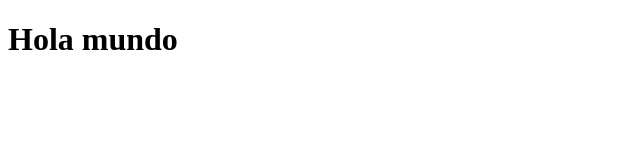
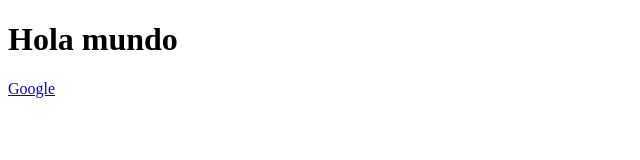
Before and after one commit to NestorLeon/CursoGit, a plain HTML site: page index.html in a window 1280 px wide. Shown: the full height of the page, 0-640 px from the left. Drawn offline with Linux system fonts and the light colour scheme.

Commit message:
Agregue un enlace a

```diff
--- a/index.html
+++ b/index.html
@@ -8,5 +8,6 @@
 </head>
 <body>
     <h1>Hola mundo</h1>
+    <a href="http://www.google.com.mx">Google</a>
 </body>
 </html>
```
